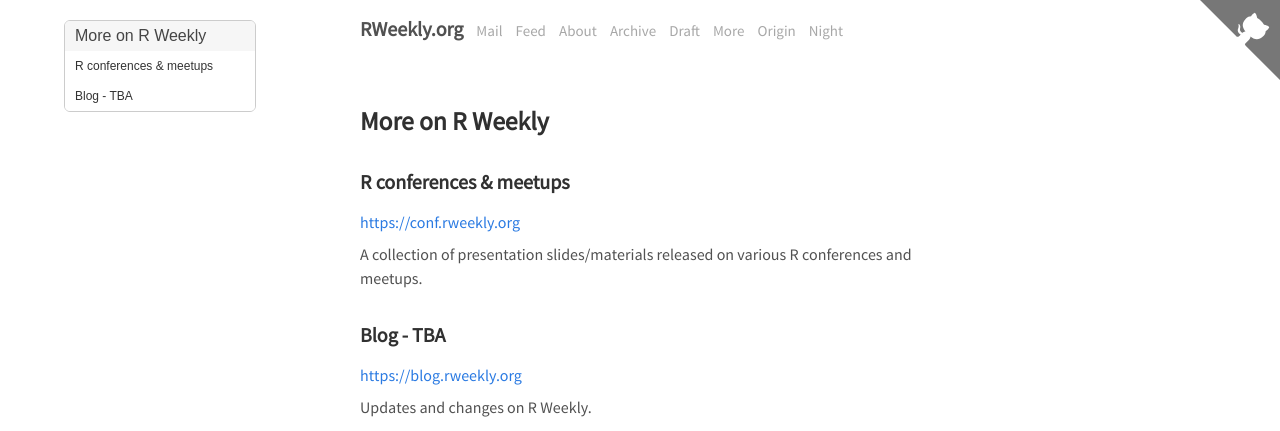
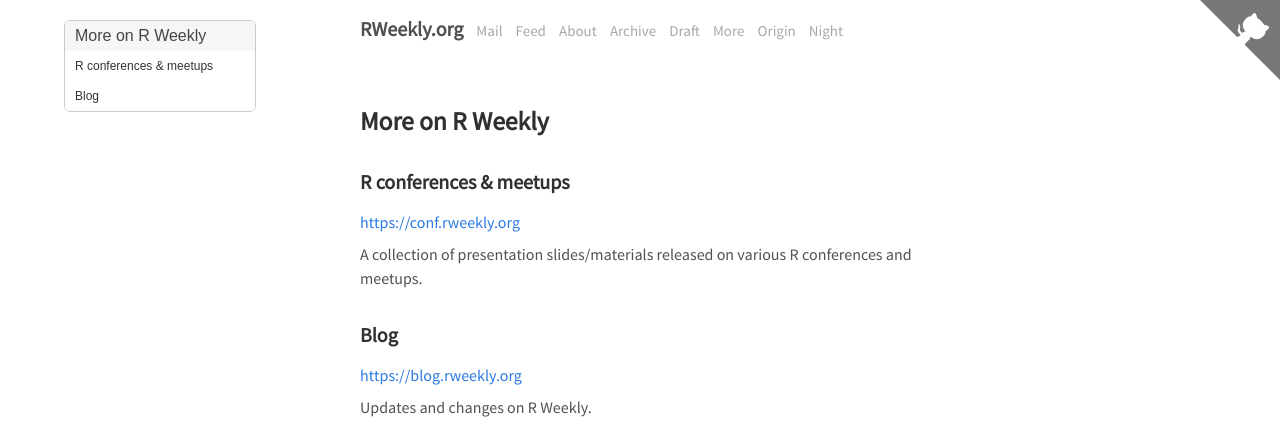
Before and after one commit to rweekly/rweekly.org, a Jekyll site: the page built from more.md, in a window 1280 px wide. Shown: the top 431 px of the page. Built offline with Jekyll 4.4.1, drawn with Linux system fonts in a browser that asks for light colours; comment, search, counter and statistics services are not loaded.

Commit message:
Update: rweekly blog is on

```diff
--- a/about.md
+++ b/about.md
@@ -42,7 +42,7 @@
 
 A collection of presentation slides/materials released on various R conferences and meetups.
 
-### Blog - TBA
+### Blog
 
 <a href="https://blog.rweekly.org">https://blog.rweekly.org</a>
 
--- a/more.md
+++ b/more.md
@@ -9,7 +9,7 @@
 
 A collection of presentation slides/materials released on various R conferences and meetups.
 
-### Blog - TBA
+### Blog
 
 <a href="https://blog.rweekly.org">https://blog.rweekly.org</a>
 
```
